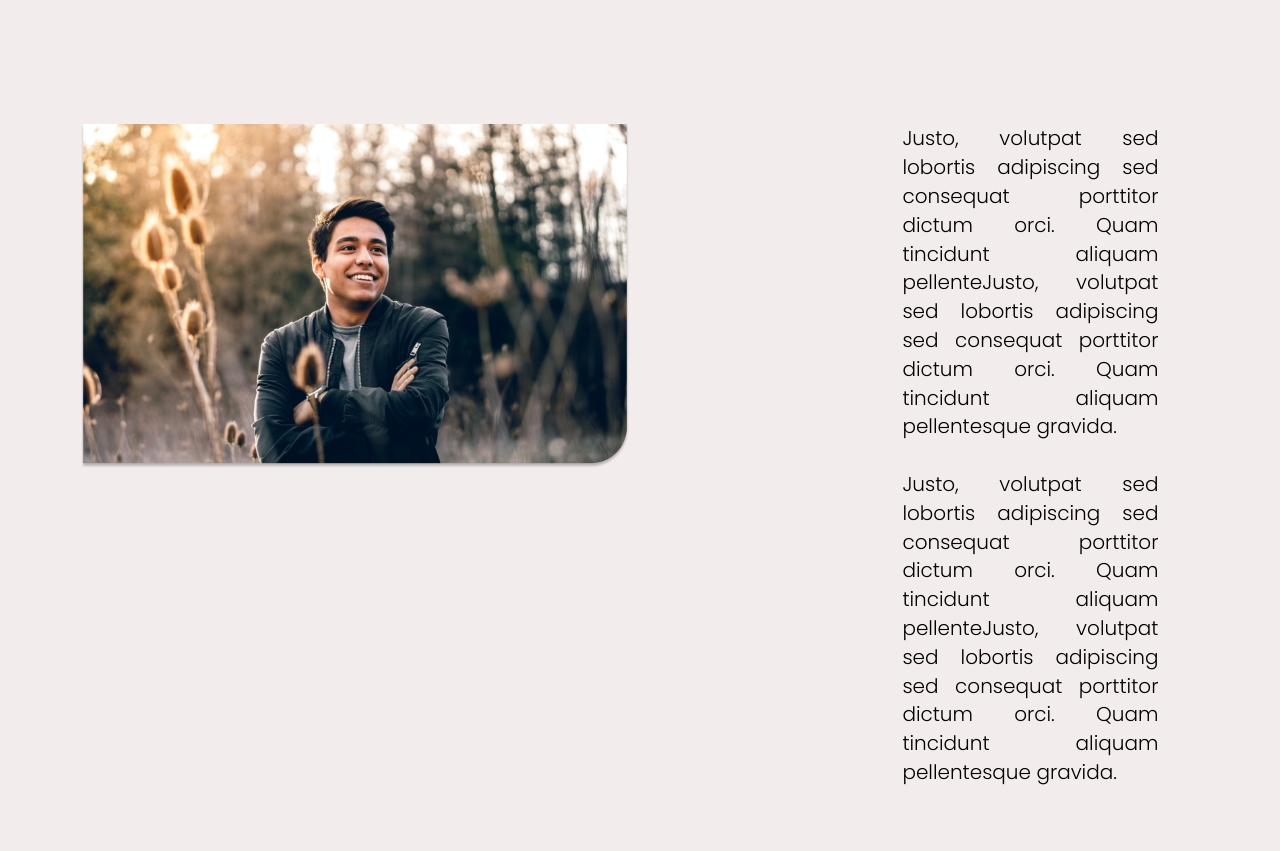
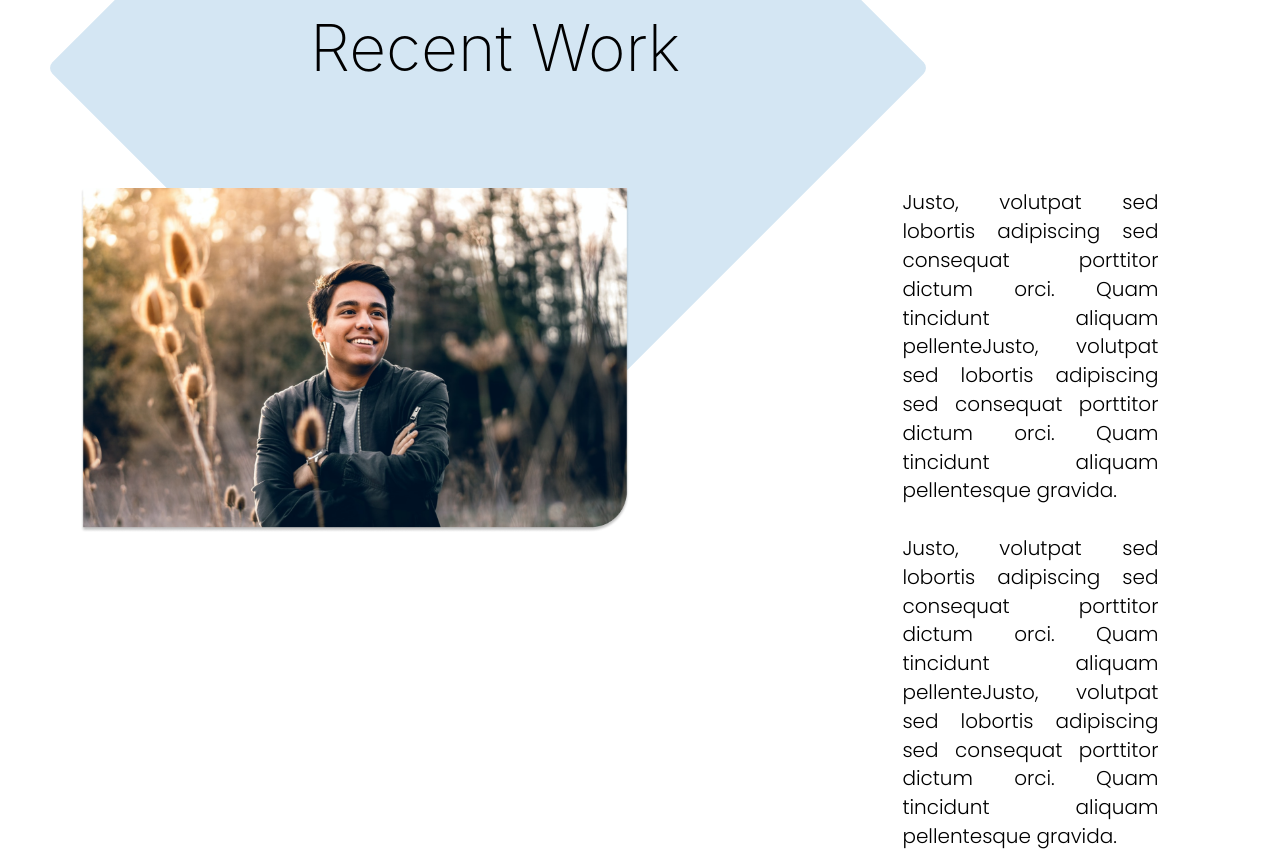
Before and after one commit to oSlavivna/lessons-practice, a plain HTML site: page index.html in a window 1280 px wide. Shown: the part 3540-4391 px from the top of the page. Before the commit the page ends 4327 px from the top, so only its background shows below. Drawn offline with Linux system fonts and the light colour scheme.

Commit message:
fix smile man

```diff
--- a/index.html
+++ b/index.html
@@ -17,7 +17,7 @@
   </head>
   <body>
     <a href="./resume.html" class="home">RESUME ✨</a>
-
+<div class="wrapper-main">
     <div class="general">
       <div class="bgr-img"></div>
       <div class="diamond">
@@ -77,11 +77,11 @@
       <!-- blue diamond bgr -->
       <h2>Recent Work</h2>
     </div>
-<!-- smile man -->
+    <!-- smile man -->
     <div class="about-man">
       <div class="smile">
-      <img src="./image/happy-man.png" alt="happy-man" />
-</div>
+        <img src="./image/happy-man.png" alt="happy-man" />
+      </div>
       <p>
         Justo, volutpat sed lobortis adipiscing sed consequat porttitor dictum
         orci. Quam tincidunt aliquam pellenteJusto, volutpat sed lobortis
@@ -95,6 +95,8 @@
         pellentesque gravida.
       </p>
     </div>
+    <!-- end wrapper -->
+  </div>
     <!-- bbbbbbbbbbody -->
   </body>
 </html>
--- a/style.css
+++ b/style.css
@@ -8,6 +8,11 @@ body {
   background-color: #f3eced;
 }
 /* PAGE HOME */
+.wrapper-main {
+  max-width: 1920px;
+  margin: 0 auto;
+  background-color: white;
+}
 .general {
   max-width: 1920px;
   position: relative;
@@ -134,6 +139,7 @@ body {
 }
 /* Recent Work */
 .th-section {
+  /* position: absolute; */
   margin-left: 57rem;
   margin-top: 12rem;
   width: 45%;
@@ -145,6 +151,7 @@ body {
   font-size: 2.4rem;
   line-height: 57px;
   margin-bottom: 7rem;
+  margin-right: 2rem;
 }
 .you {
   margin-left: 15rem;
@@ -155,10 +162,10 @@ body {
   background-color: #d4e6f3;
   border-radius: 8px;
   transform: rotate(45deg);
-  position: absolute;
+  position: relative;
 
-  left: 8rem;
-  top: 290%;
+  left: 11rem;
+  top: -7rem;
 }
 
 .bgr-blue-diamont h2 {
@@ -173,7 +180,7 @@ body {
 .about-man {
   position: relative;
   display: flex;
-  margin-top: 16rem;
+  margin-top: -19rem;
 }
 .smile {
   width: 43%;
@@ -183,7 +190,7 @@ body {
 
 .about-man img {
   width: 100%;
- }
+}
 
 .about-man p {
   font-family: "Poppins";
```
